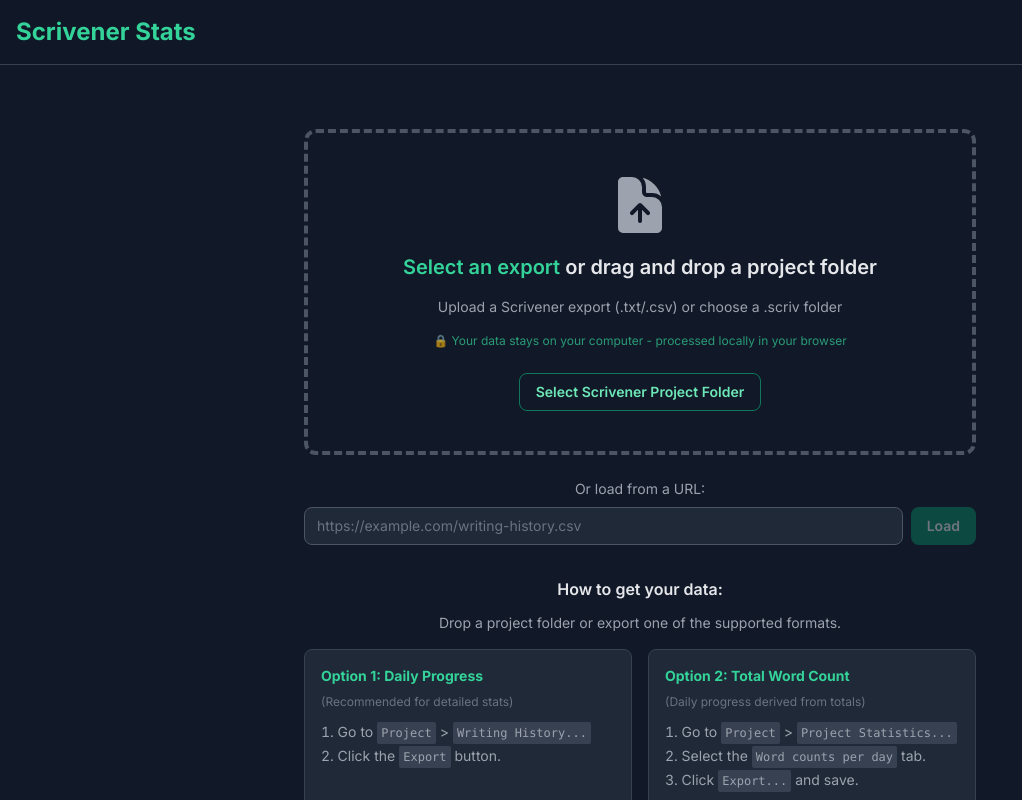
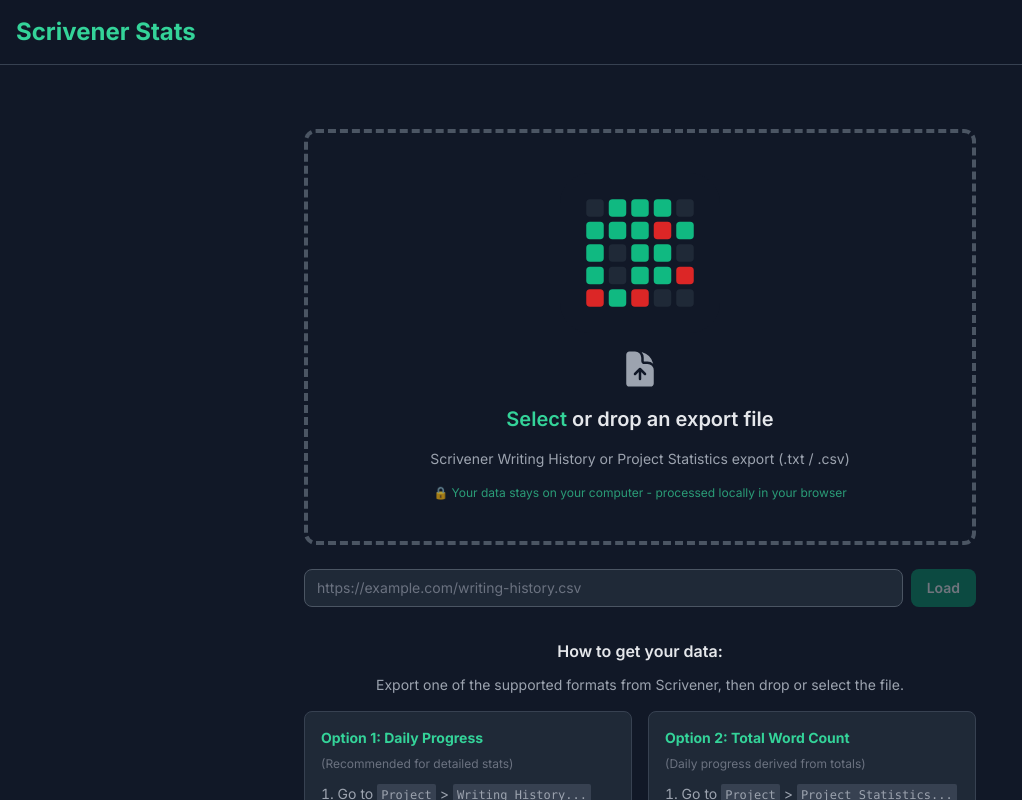
Before and after one commit to dcfvg/scrivener-stats, a React (Vite) app: page / in a window 1280 px wide. Shown: the top 800 px of the page, without its empty margins (0-1022 px from the left). Built offline with nearby package versions, Linux system fonts and the light colour scheme; no server answers.

Commit message:
feat: update FileUpload component UI and improve user instructions for file selection

```diff
--- a/components/FileUpload.tsx
+++ b/components/FileUpload.tsx
@@ -124,26 +124,17 @@
           webkitdirectory="true"
         />
         <label htmlFor="file-upload" className="flex flex-col items-center justify-center cursor-pointer space-y-4">
-          <DocumentArrowUpIcon className="h-16 w-16 text-gray-400" />
+          <img src={`${import.meta.env.BASE_URL}icons/app-icon.svg`} alt="" className="h-40 w-40" />
+          <DocumentArrowUpIcon className="h-10 w-10 text-gray-400" />
           <p className="text-xl font-semibold text-center">
-            <span className="text-emerald-400">Select an export</span> or drag and drop a project folder
+            <span className="text-emerald-400">Select</span> or drop an export file
           </p>
-          <p className="text-gray-400 text-sm">Upload a Scrivener export (.txt/.csv) or choose a .scriv folder</p>
+          <p className="text-gray-400 text-sm">Scrivener Writing History or Project Statistics export (.txt / .csv)</p>
           <p className="text-emerald-400/70 text-xs mt-2">🔒 Your data stays on your computer - processed locally in your browser</p>
         </label>
-        <div className="mt-6 flex flex-wrap justify-center gap-3">
-          <label
-            htmlFor="project-upload"
-            className="cursor-pointer rounded-lg border border-emerald-500/60 px-4 py-2 text-sm font-semibold text-emerald-300 transition-colors hover:bg-emerald-500/10"
-          >
-            Select Scrivener Project Folder
-          </label>
       </div>
-      </div>
-      <div className="mt-6 w-full max-w-2xl">
-        <p className="text-sm text-gray-400 text-center mb-2">Or load from a URL:</p>
       <form
-          className="flex gap-2"
+        className="mt-6 flex gap-2 w-full max-w-2xl"
         onSubmit={(e) => {
           e.preventDefault();
           const trimmed = urlInput.trim();
@@ -165,11 +156,9 @@
           Load
         </button>
       </form>
-      </div>
-
       <div className="mt-8 text-gray-400 max-w-2xl mx-auto w-full">
         <h3 className="font-semibold text-gray-200 mb-3 text-center">How to get your data:</h3>
-        <p className="text-sm text-center mb-4">Drop a project folder or export one of the supported formats.</p>
+        <p className="text-sm text-center mb-4">Export one of the supported formats from Scrivener, then drop or select the file.</p>
         <div className="grid md:grid-cols-2 gap-4 text-sm">
             <div className="bg-gray-800 p-4 rounded-lg border border-gray-700">
                 <h4 className="font-bold text-emerald-400 mb-2">Option 1: Daily Progress</h4>
```
Lines whose indentation alone changed are shown as unchanged.
